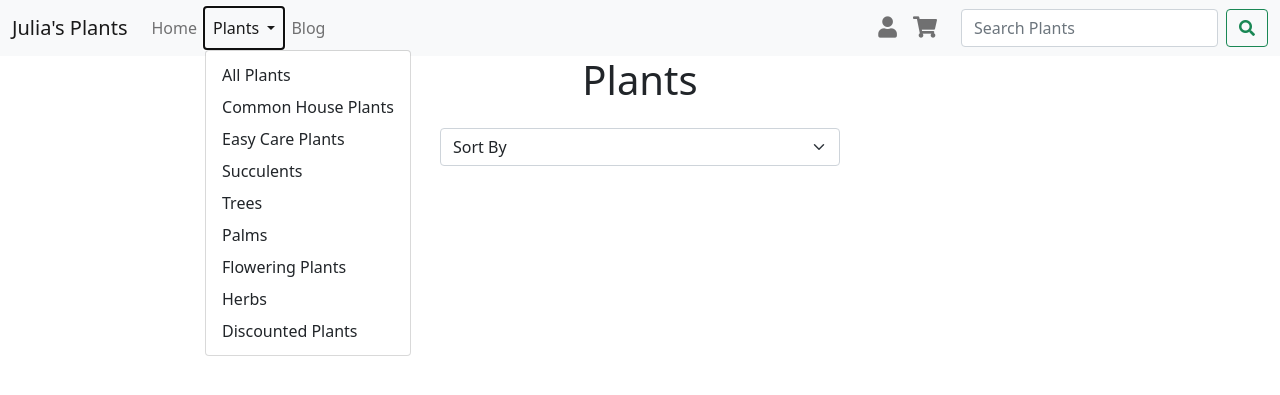
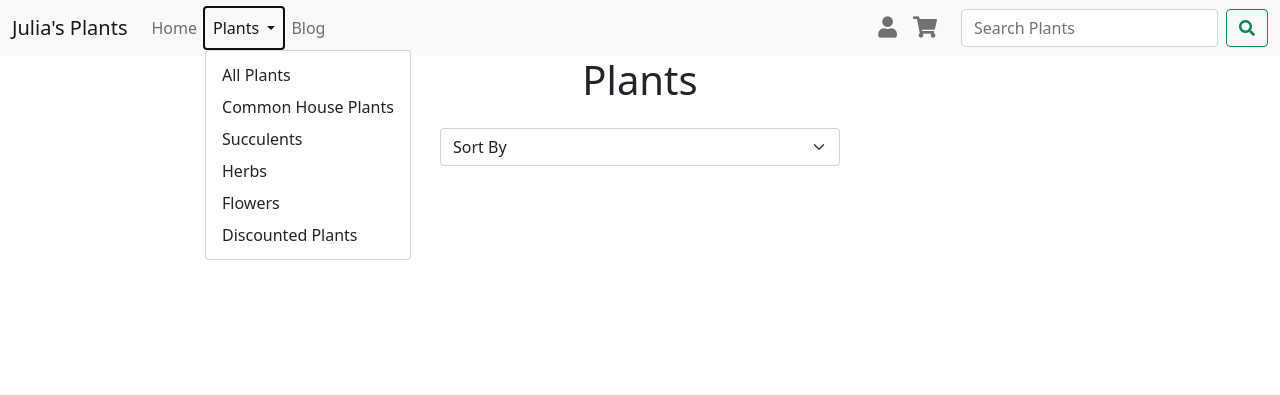
Before and after one commit to mangez84/juliasplants, a Django app: page /plants/ in a window 1280 px wide, after a click on "Plants". Shown: the top 395 px of the page. Run offline with Django 3.2, Linux system fonts and the light colour scheme; data that the repository does not hold is empty; some libraries are stand-ins or nearby versions.

Commit message:
Add functionality to filter plants by category

```diff
--- a/plants/views.py
+++ b/plants/views.py
@@ -6,10 +6,7 @@ from .models import Plant, Category
 def get_plants(request):
     """Return all plants."""
     plants = Plant.objects.all()
-    sort = {
-        'key': None,
-        'direction': None,
-    }
+    sort = {'key': None, 'direction': None}
 
     if request.GET:
         if 'sort' in request.GET:
@@ -27,6 +24,12 @@ def get_plants(request):
                 else:
                     plants = plants.order_by(
                         Coalesce('discount_price', sort['key'])).reverse()
+        if 'category' in request.GET:
+            category = request.GET['category']
+            if category == 'discounted_plants':
+                plants = plants.filter(discount_price__isnull=False)
+            else:
+                plants = plants.filter(category__filter_name=category)
 
     context = {
         'plants': plants,
--- a/templates/base.html
+++ b/templates/base.html
@@ -50,14 +50,11 @@
                             </a>
                             <ul class="dropdown-menu" aria-labelledby="navbar-plants">
                                 <li><a class="dropdown-item" href="{% url 'plants' %}">All Plants</a></li>
-                                <li><a class="dropdown-item" href="{% url 'plants' %}">Common House Plants</a></li>
-                                <li><a class="dropdown-item" href="{% url 'plants' %}">Easy Care Plants</a></li>
-                                <li><a class="dropdown-item" href="{% url 'plants' %}">Succulents</a></li>
-                                <li><a class="dropdown-item" href="{% url 'plants' %}">Trees</a></li>
-                                <li><a class="dropdown-item" href="{% url 'plants' %}">Palms</a></li>
-                                <li><a class="dropdown-item" href="{% url 'plants' %}">Flowering Plants</a></li>
-                                <li><a class="dropdown-item" href="{% url 'plants' %}">Herbs</a></li>
-                                <li><a class="dropdown-item" href="{% url 'plants' %}">Discounted Plants</a></li>
+                                <li><a class="dropdown-item" href="{% url 'plants' %}?category=common_house_plants">Common House Plants</a></li>
+                                <li><a class="dropdown-item" href="{% url 'plants' %}?category=succulents">Succulents</a></li>
+                                <li><a class="dropdown-item" href="{% url 'plants' %}?category=herbs">Herbs</a></li>
+                                <li><a class="dropdown-item" href="{% url 'plants' %}?category=flowers">Flowers</a></li>
+                                <li><a class="dropdown-item" href="{% url 'plants' %}?category=discounted_plants">Discounted Plants</a></li>
                             </ul>
                         </li>
                         <li class="nav-item">
```
